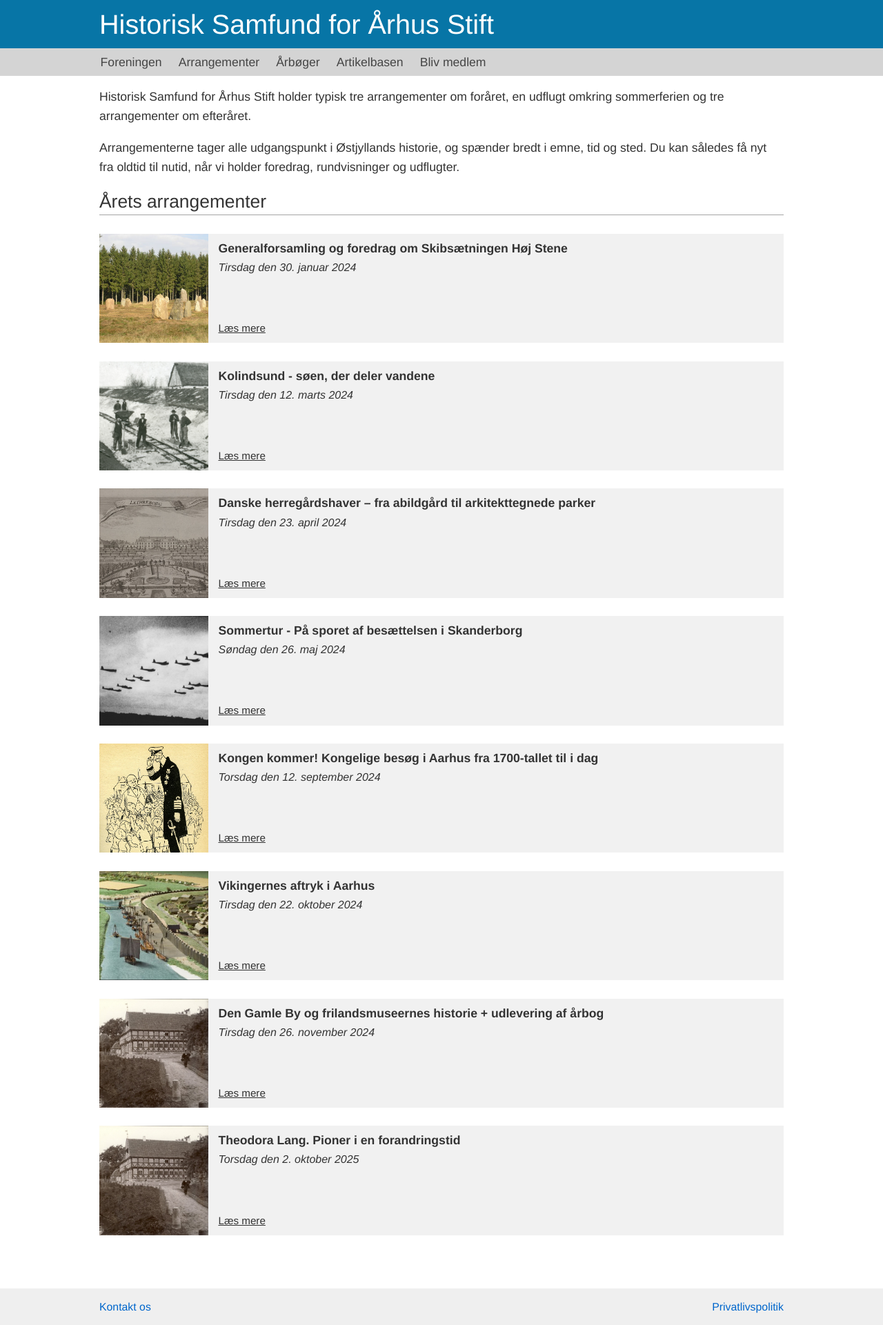
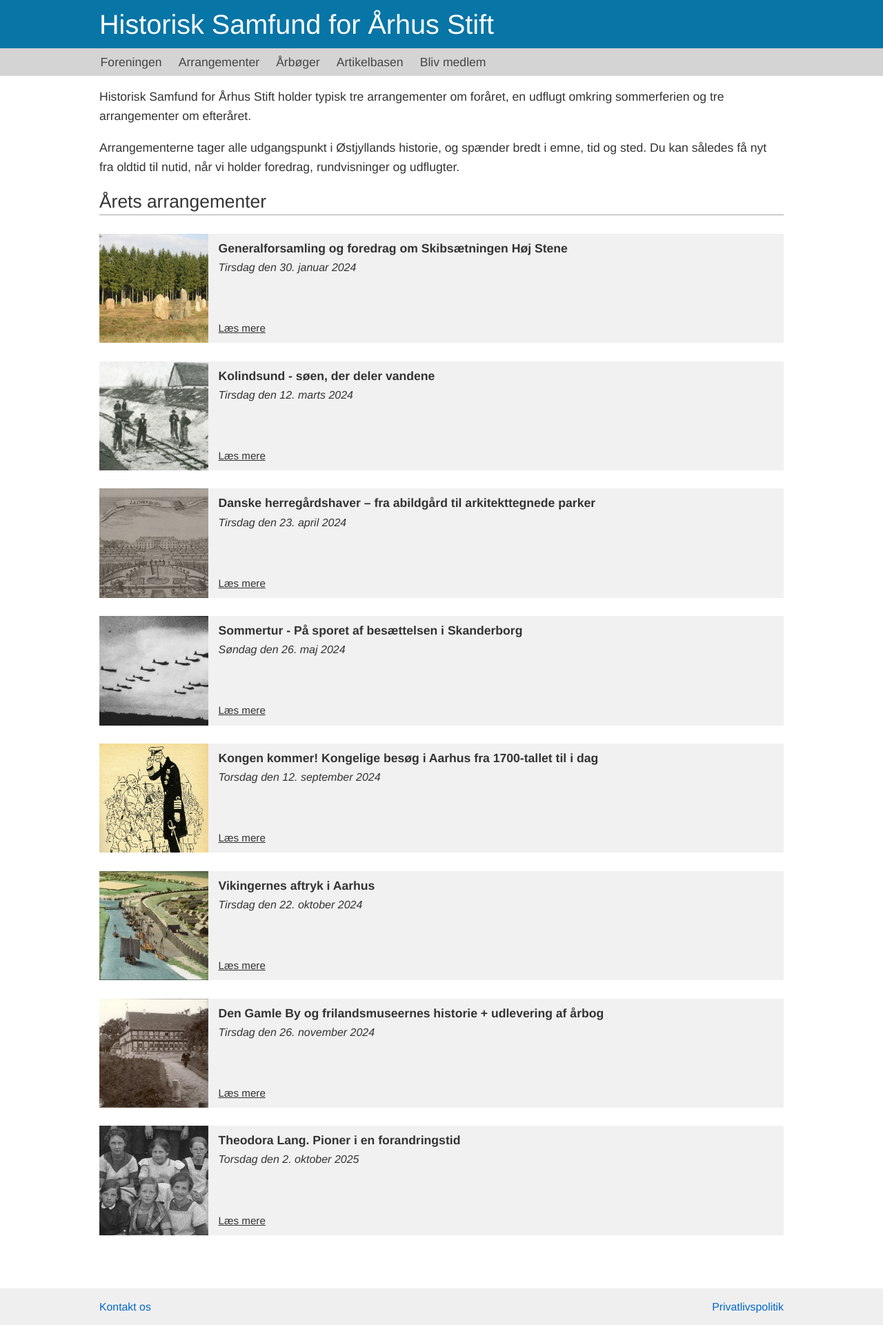
Before and after one commit to guldhorn/historisk-samfund, a Jekyll site: the page built from arrangementer/index.md, in a window 1280 px wide. Shown: the whole page at 69% size. Built offline with Jekyll 4.4.1, drawn with Linux system fonts in a browser that asks for light colours.

Commit message:
Update arrangements.yaml

```diff
--- a/_data/arrangements.yaml
+++ b/_data/arrangements.yaml
@@ -84,7 +84,7 @@
   price: Gratis for medlemmer. 50 kr. for ikke-medlemmer
 
 - page_url: /arrangementer/2025-10-02 - Theodora Lang
-  image_url: /assets/dgb-arrangementsside.jpg
+  image_url: /assets/Theodora-Lang-arrangementsside.jpg
   image_alt: Den Gamle By og frilandsmuseernes historie
   title: Theodora Lang. Pioner i en forandringstid
   presenter: Ved Mikael Frausing, Ph.d. i historie - Museumsinspektør ved Museum Silkeborg
```
